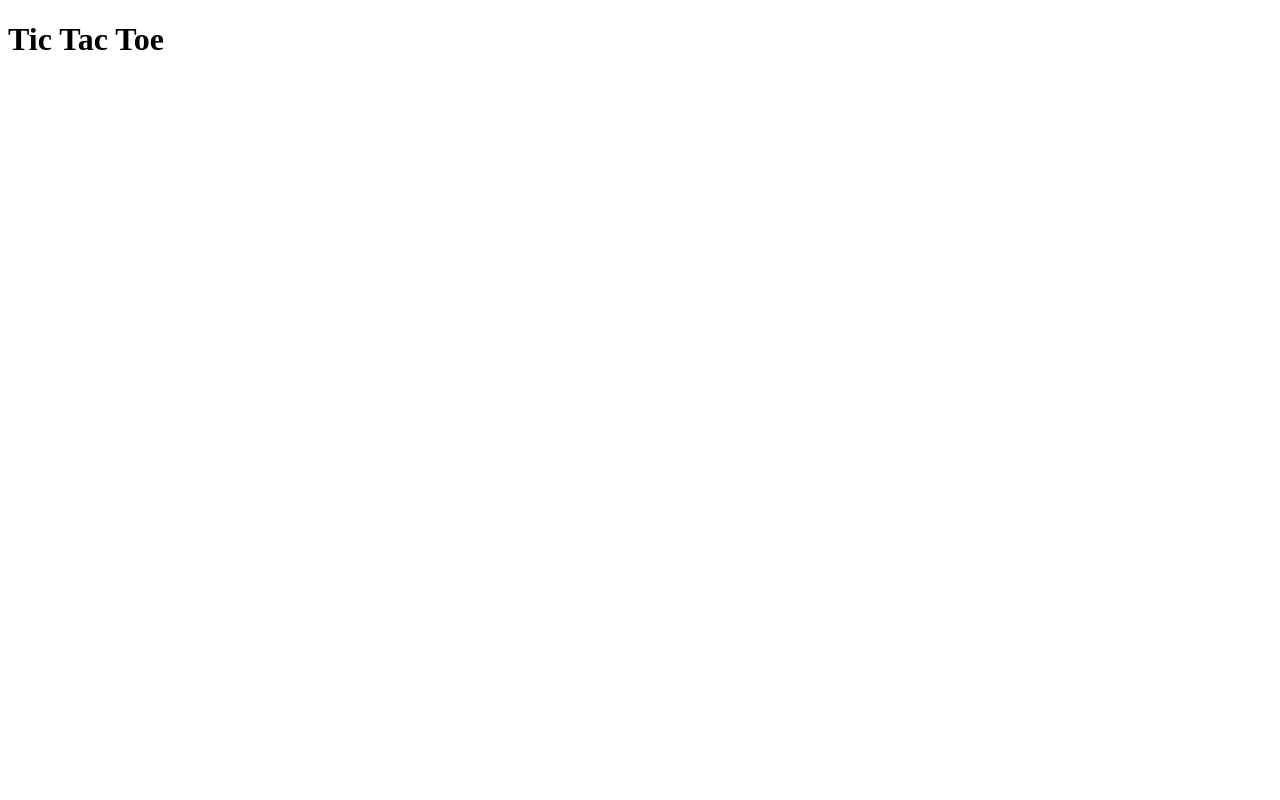
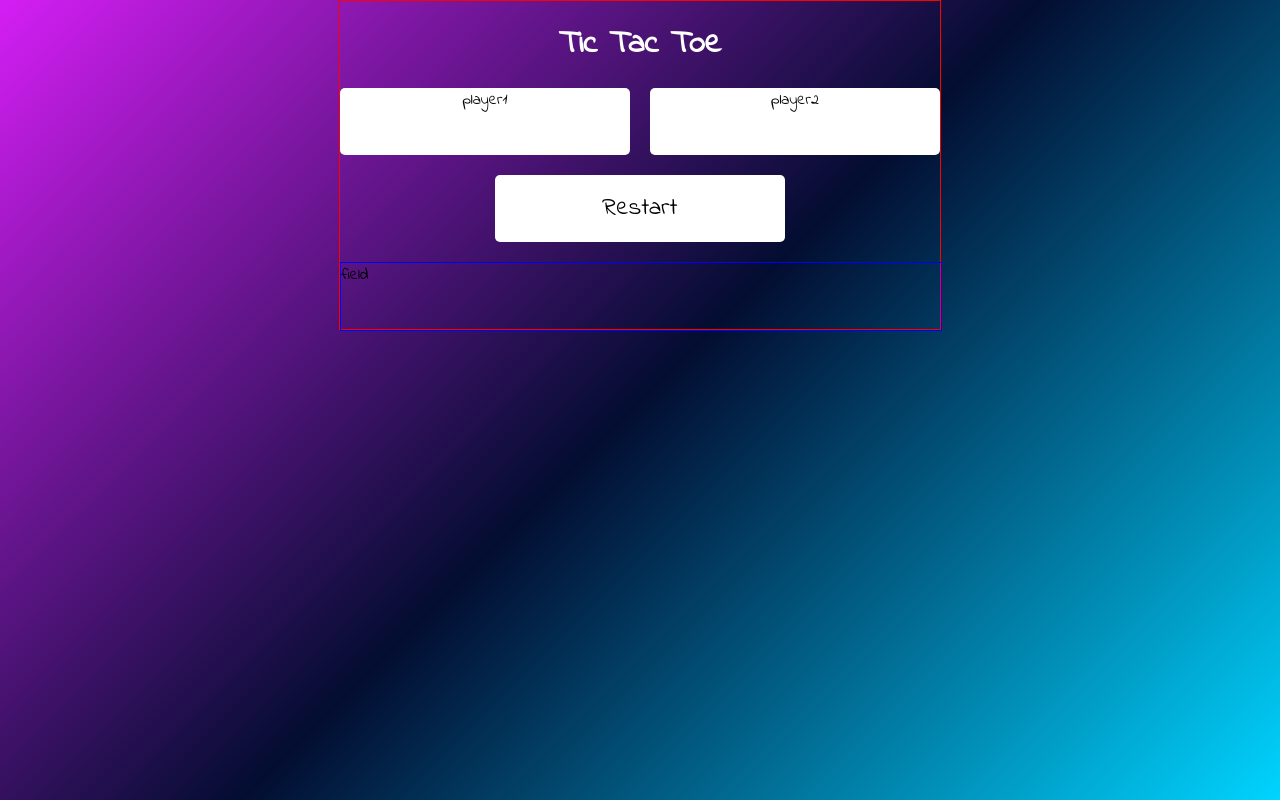
Before and after one commit to iamEvgen/tic-tac-toe, a plain HTML site: page index.html in a window 1280 px wide. Drawn offline with Linux system fonts and the light colour scheme.

Commit message:
add some design

```diff
--- a/index.html
+++ b/index.html
@@ -8,8 +8,13 @@
     <title>Tic Tac Toe</title>
 </head>
 <body>
-    <h1>Tic Tac Toe</h1>
-
+    <div class="box">
+        <h1>Tic Tac Toe</h1>
+        <div class="players" id="player1">player1</div>
+        <div class="players" id="player2">player2</div>
+        <button id="resetBtn">Restart</button>
+        <div id="field">field</div>
+    </div>
     <script src="./javascript.js"></script>
 </body>
 </html>
--- a/style.css
+++ b/style.css
@@ -0,0 +1,77 @@
+@import url('https://fonts.googleapis.com/css2?family=Indie+Flower&display=swap');
+
+:root {
+    --mainFont: font-family: 'Indie Flower', cursive;
+}
+
+body {
+    margin: 0;
+    padding: 0;
+    display: flex;
+    justify-content: center;
+    align-items: start;
+    font-family: 'Indie Flower', cursive;
+    background: linear-gradient(135deg, rgba(212,30,244,1) 0%, rgba(3,13,49,1) 50%, rgba(0,212,255,1)
+    100%);
+    height: 100vh;
+}
+
+.box {
+    border: 1px red solid;
+    flex: 1;
+    max-width: 600px;
+    display: grid;
+    grid-template-columns: 1fr 1fr;
+    grid-template-rows: repeat(4, 1fr);
+    gap: 20px;
+}
+
+h1 {
+    text-align: center;
+    grid-area: 1 / 1 / 2 / 3;
+    font-family: 'Indie Flower', cursive;
+    padding: 0;
+    margin: 0;
+    margin-top: 20px;
+    color: white;
+}
+
+.players {
+    display: flex;
+    flex-direction: column;
+    align-items: center;
+    background-color: white;
+    border-radius: 5px;
+}
+
+#player1 {
+    grid-area: 2 / 1 / 3 / 2;
+}
+
+#player2 {
+    grid-area: 2 / 2 / 3 / 3;
+}
+
+#resetBtn {
+    width: 100%;
+    border: 0;
+    max-width: 290px;
+    grid-area: 3 / 1 / 4 / 3;
+    justify-self: center;
+    font-family: 'Indie Flower', cursive;
+    font-size: 1.5rem;
+    background-color: white;
+    border-radius: 5px;
+    padding: 0;
+}
+
+#resetBtn:hover {
+    cursor: pointer;
+}
+
+#field {
+    grid-area: 4 / 1 / 5 / 3;
+    border: 1px blue solid;
+    width: 100%;
+    height: 100%;
+}
```
